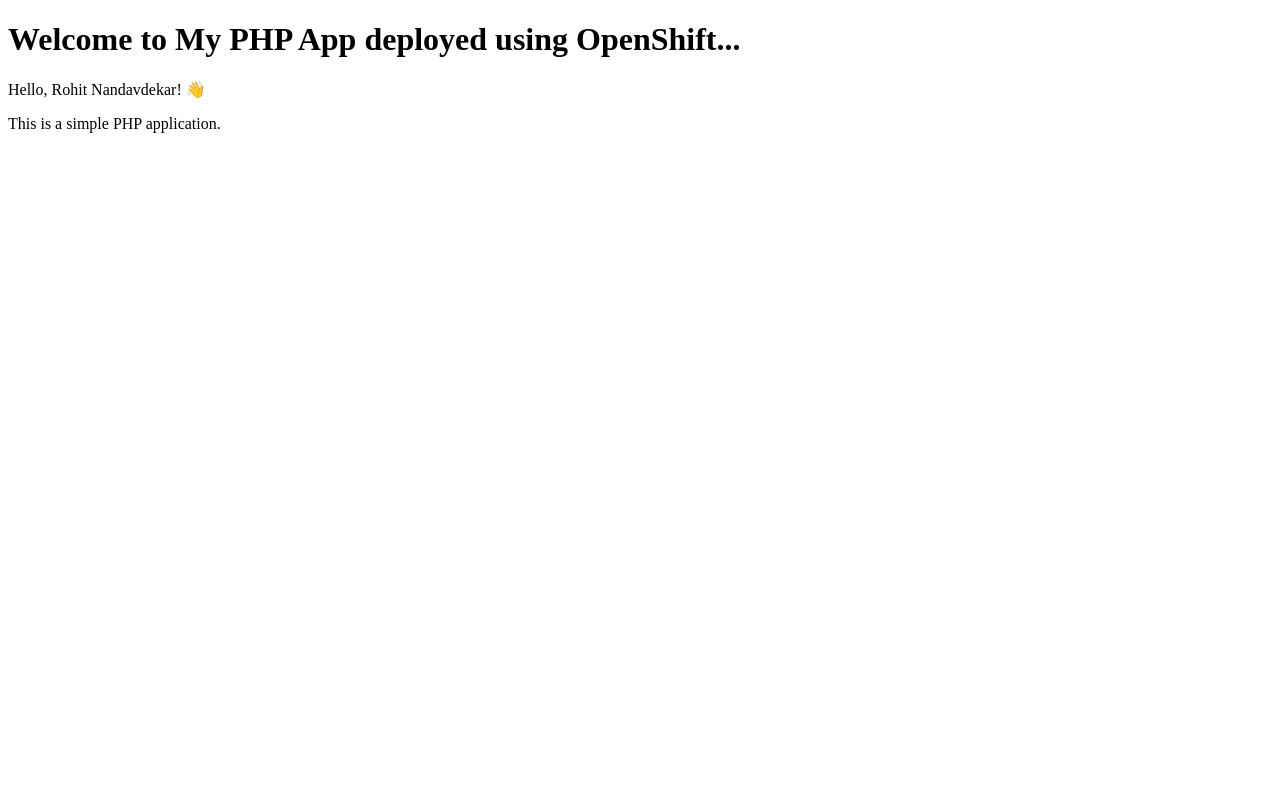
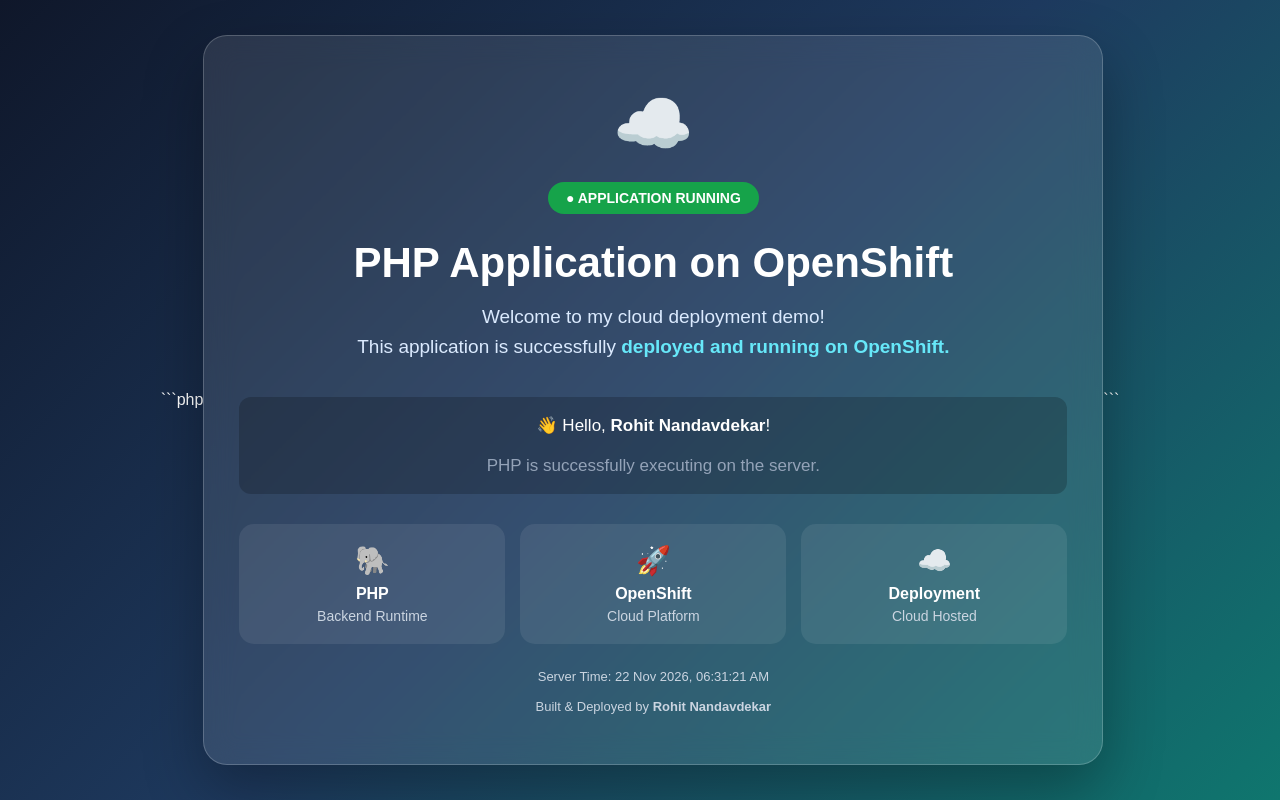
Before and after one commit to rohit1805/myphpapp, a PHP site: page / in a window 1280 px wide. Run offline with PHP 8.4, Linux system fonts and the light colour scheme.

Commit message:
Update title and content for OpenShift demo

````diff
--- a/index.php
+++ b/index.php
@@ -1,20 +1,201 @@
+```php
 <!DOCTYPE html>
 <html lang="en">
 <head>
     <meta charset="UTF-8">
     <meta name="viewport" content="width=device-width, initial-scale=1.0">
-    <title>Simple PHP App</title>
+
+    <title>PHP on OpenShift</title>
+
+    <style>
+        * {
+            margin: 0;
+            padding: 0;
+            box-sizing: border-box;
+            font-family: Arial, Helvetica, sans-serif;
+        }
+
+        body {
+            min-height: 100vh;
+            background: linear-gradient(135deg, #0f172a, #1e3a5f, #0f766e);
+            color: white;
+            display: flex;
+            justify-content: center;
+            align-items: center;
+            padding: 30px;
+        }
+
+        .container {
+            width: 100%;
+            max-width: 900px;
+            text-align: center;
+        }
+
+        .card {
+            background: rgba(255, 255, 255, 0.1);
+            border: 1px solid rgba(255, 255, 255, 0.2);
+            backdrop-filter: blur(15px);
+            border-radius: 24px;
+            padding: 50px 35px;
+            box-shadow: 0 25px 60px rgba(0, 0, 0, 0.3);
+        }
+
+        .icon {
+            font-size: 65px;
+            margin-bottom: 20px;
+        }
+
+        .badge {
+            display: inline-block;
+            background: #16a34a;
+            padding: 8px 18px;
+            border-radius: 50px;
+            font-size: 14px;
+            font-weight: bold;
+            margin-bottom: 25px;
+        }
+
+        h1 {
+            font-size: 42px;
+            margin-bottom: 15px;
+        }
+
+        .subtitle {
+            font-size: 19px;
+            color: #dbeafe;
+            margin-bottom: 35px;
+            line-height: 1.6;
+        }
+
+        .highlight {
+            color: #67e8f9;
+            font-weight: bold;
+        }
+
+        .info-grid {
+            display: grid;
+            grid-template-columns: repeat(3, 1fr);
+            gap: 15px;
+            margin-top: 30px;
+        }
+
+        .info-box {
+            background: rgba(255, 255, 255, 0.08);
+            border-radius: 15px;
+            padding: 20px 10px;
+        }
+
+        .info-box .emoji {
+            font-size: 28px;
+            margin-bottom: 8px;
+        }
+
+        .info-box h3 {
+            font-size: 16px;
+            margin-bottom: 5px;
+        }
+
+        .info-box p {
+            font-size: 14px;
+            color: #cbd5e1;
+        }
+
+        .php-message {
+            margin-top: 35px;
+            padding: 18px;
+            border-radius: 12px;
+            background: rgba(0, 0, 0, 0.2);
+            font-size: 17px;
+        }
+
+        .footer {
+            margin-top: 25px;
+            font-size: 13px;
+            color: #cbd5e1;
+        }
+
+        @media (max-width: 700px) {
+            h1 {
+                font-size: 30px;
+            }
+
+            .info-grid {
+                grid-template-columns: 1fr;
+            }
+
+            .card {
+                padding: 35px 20px;
+            }
+        }
+    </style>
 </head>
+
 <body>
 
-    <h1>Welcome to My PHP App deployed using OpenShift...</h1>
+<div class="container">
 
-    <?php
-        $name = "Rohit Nandavdekar";
-        echo "<p>Hello, $name! 👋</p>";
-    ?>
+    <div class="card">
 
-    <p>This is a simple PHP application.</p>
+        <div class="icon">☁️</div>
+
+        <div class="badge">
+            ● APPLICATION RUNNING
+        </div>
+
+        <h1>PHP Application on OpenShift</h1>
+
+        <p class="subtitle">
+            Welcome to my cloud deployment demo!
+            <br>
+            This application is successfully
+            <span class="highlight">deployed and running on OpenShift.</span>
+        </p>
+
+        <?php
+            $name = "Rohit Nandavdekar";
+            $currentTime = date("d M Y, h:i:s A");
+        ?>
+
+        <div class="php-message">
+            👋 Hello, <strong><?php echo $name; ?></strong>!
+            <br><br>
+            <span style="color:#94a3b8;">
+                PHP is successfully executing on the server.
+            </span>
+        </div>
+
+        <div class="info-grid">
+
+            <div class="info-box">
+                <div class="emoji">🐘</div>
+                <h3>PHP</h3>
+                <p>Backend Runtime</p>
+            </div>
+
+            <div class="info-box">
+                <div class="emoji">🚀</div>
+                <h3>OpenShift</h3>
+                <p>Cloud Platform</p>
+            </div>
+
+            <div class="info-box">
+                <div class="emoji">☁️</div>
+                <h3>Deployment</h3>
+                <p>Cloud Hosted</p>
+            </div>
+
+        </div>
+
+        <div class="footer">
+            Server Time: <?php echo $currentTime; ?>
+            <br><br>
+            Built & Deployed by <strong><?php echo $name; ?></strong>
+        </div>
+
+    </div>
+
+</div>
 
 </body>
 </html>
+```
````
